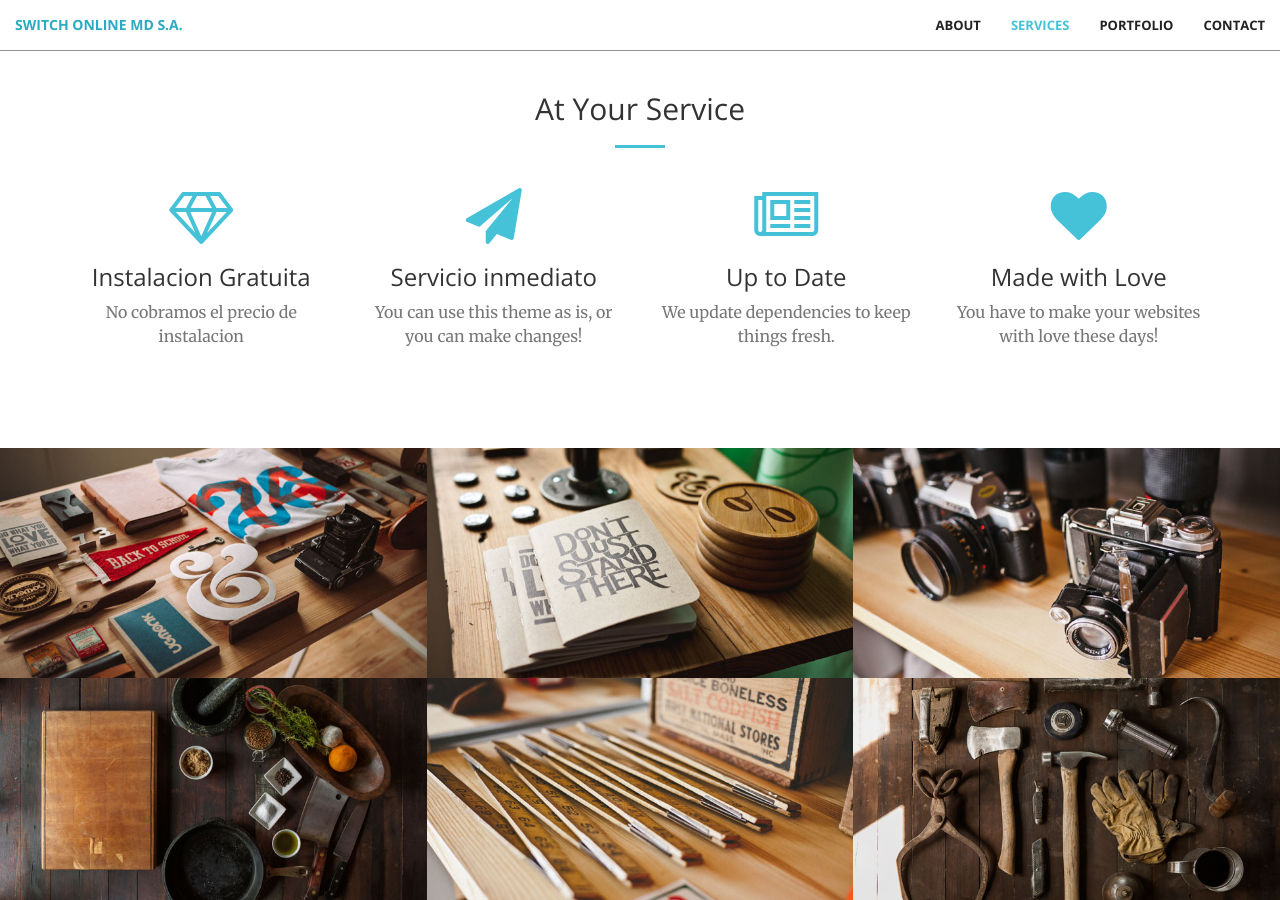
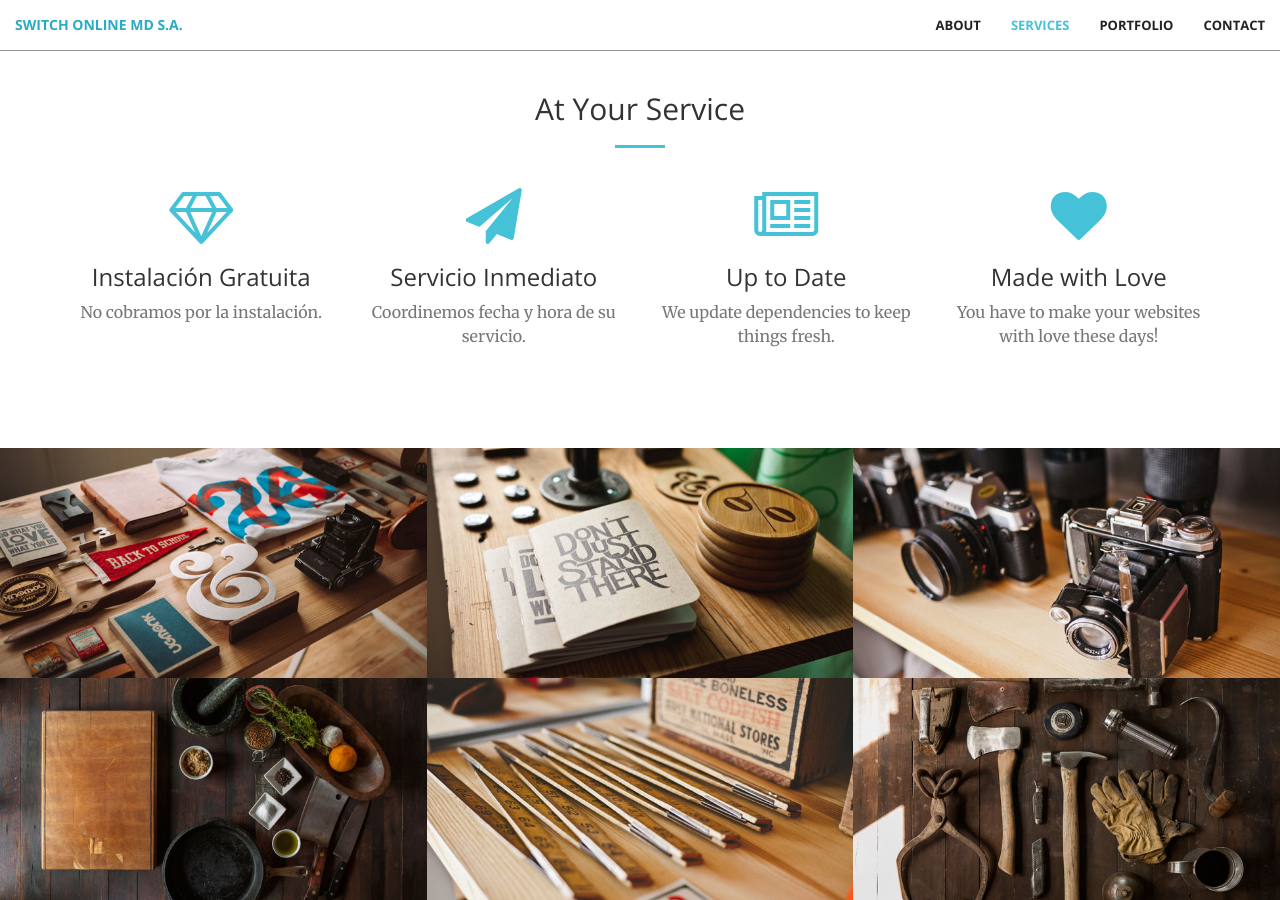
Before and after one commit to switch-on-line-md/web, a Jekyll site: the page built from index.html, in a window 1280 px wide and 900 px high, scrolled down 1374 px. Built offline with Jekyll 4.4.1, drawn with Linux system fonts in a browser that asks for light colours.

Commit message:
Update services.html

```diff
--- a/_includes/services.html
+++ b/_includes/services.html
@@ -12,15 +12,15 @@
             <div class="col-lg-3 col-md-6 text-center">
                 <div class="service-box">
                     <i class="fa fa-4x fa-diamond wow bounceIn text-primary"></i>
-                    <h3>Instalacion Gratuita</h3>
-                    <p class="text-muted">No cobramos el precio de instalacion</p>
+                    <h3>Instalación Gratuita</h3>
+                    <p class="text-muted">No cobramos por la instalación.</p>
                 </div>
             </div>
             <div class="col-lg-3 col-md-6 text-center">
                 <div class="service-box">
                     <i class="fa fa-4x fa-paper-plane wow bounceIn text-primary" data-wow-delay=".1s"></i>
-                    <h3>Servicio inmediato</h3>
-                    <p class="text-muted">You can use this theme as is, or you can make changes!</p>
+                    <h3>Servicio Inmediato</h3>
+                    <p class="text-muted">Coordinemos fecha y hora de su servicio.</p>
                 </div>
             </div>
             <div class="col-lg-3 col-md-6 text-center">
```
